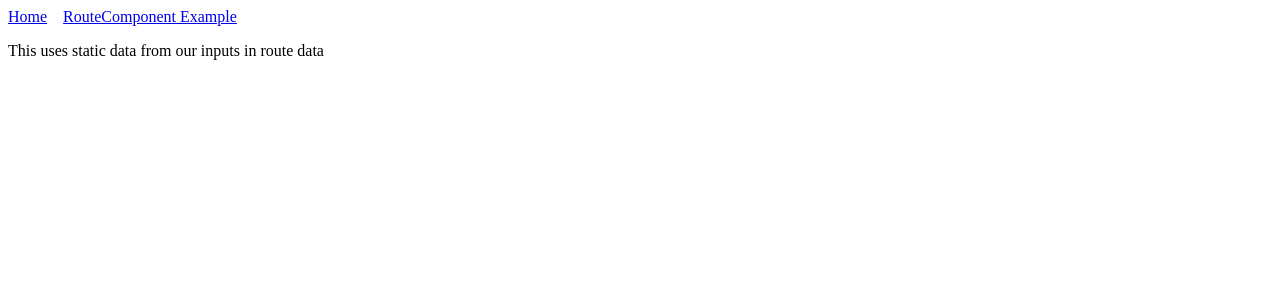
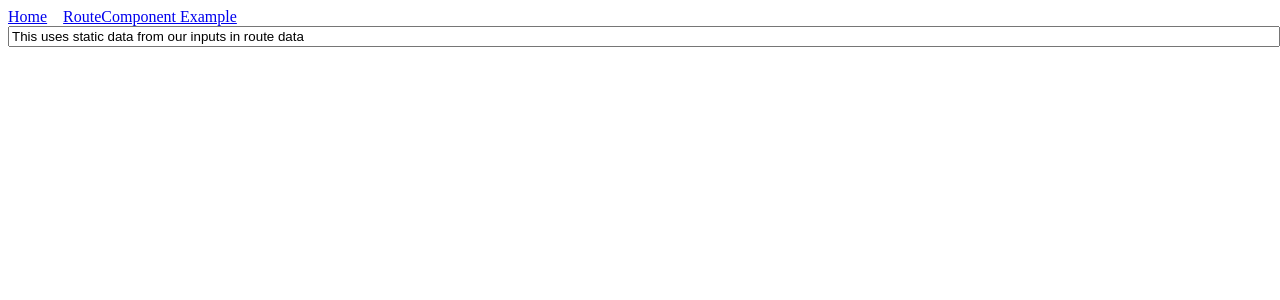
Before and after one commit to robertdempsey/RouteComponentApp, an Angular app: page /RouteComponentExample in a window 1280 px wide. Shown: the top 300 px of the page. Built offline with nearby package versions, Linux system fonts and the light colour scheme.

Commit message:
Uses output to display new values

```diff
--- a/src/app/app.module.ts
+++ b/src/app/app.module.ts
@@ -4,6 +4,7 @@ import { AppComponent } from './app.component';
 import { AppRoutingModule } from './routes/app-routing.module';
 import { RouteComponentModule } from './route-component/route-component.module';
 import { RouterModule } from '@angular/router';
+import { DisplayComponentModule } from './display-component/display-component.module';
 
 @NgModule({
   declarations: [
@@ -13,7 +14,8 @@ import { RouterModule } from '@angular/router';
     BrowserModule,
     RouteComponentModule,
     AppRoutingModule,
-    RouterModule
+    RouterModule,
+    DisplayComponentModule
   ],
   providers: [],
   bootstrap: [AppComponent]
--- a/src/app/component-injector/component-injector.component.ts
+++ b/src/app/component-injector/component-injector.component.ts
@@ -5,7 +5,7 @@ export interface InjectionComponent<ComponentType> {
     type: ComponentType;
     inputs?: { [P in keyof Partial<ComponentType>]: any };
     outputs?: { [P in keyof Partial<ComponentType>]: (param: any) => any }
-    asyncInputs?: { [P in keyof Partial<ComponentType>]: Subject<any> };
+    dynamicInputs?: { [P in keyof Partial<ComponentType>]: Subject<any> };
 }
 
 @Component({
@@ -43,8 +43,8 @@ export class ComponentInjectorComponent implements OnChanges, OnDestroy {
             }
         }
 
-        for (const asyncInput in this.component.asyncInputs) {
-            this.subscriptions.push(this.component.asyncInputs[asyncInput]
+        for (const asyncInput in this.component.dynamicInputs) {
+            this.subscriptions.push(this.component.dynamicInputs[asyncInput]
                 .subscribe(value => {
                     ref.instance[asyncInput] = value;
                     ref.changeDetectorRef.detectChanges();
--- a/src/app/display-component/display-component.module.ts
+++ b/src/app/display-component/display-component.module.ts
@@ -1,11 +1,13 @@
 import { NgModule } from '@angular/core';
 import { CommonModule } from '@angular/common';
+import { FormsModule } from '@angular/forms';
 import { DisplayComponent } from './display/display.component';
 
 @NgModule({
   declarations: [DisplayComponent],
   imports: [
-    CommonModule
+    CommonModule,
+    FormsModule
   ]
 })
 export class DisplayComponentModule { }
--- a/src/app/display-component/display/display.component.html
+++ b/src/app/display-component/display/display.component.html
@@ -1 +1 @@
-<p> {{ test }}</p>
+<input type="text" [ngModel]="test" (ngModelChange)="dataUpdated.emit($event)" [style.width]="'100%'">
--- a/src/app/display-component/display/display.component.ts
+++ b/src/app/display-component/display/display.component.ts
@@ -1,4 +1,4 @@
-import { Component, OnInit } from '@angular/core';
+import { Component, OnInit, EventEmitter } from '@angular/core';
 
 @Component({
   selector: 'display',
@@ -8,6 +8,7 @@ import { Component, OnInit } from '@angular/core';
 export class DisplayComponent implements OnInit {
 
   test: string;
+  dataUpdated = new EventEmitter<string>();
 
   constructor() { }
 
--- a/src/app/routes/app-routing.module.ts
+++ b/src/app/routes/app-routing.module.ts
@@ -19,6 +19,9 @@ const routes: RouteInterface[] = [
         type: DisplayComponent,
         inputs: {
           test: 'This uses static data from our inputs in route data'
+        },
+        outputs: {
+          dataUpdated: (newData) => console.log(newData)
         }
       }
     }
```
